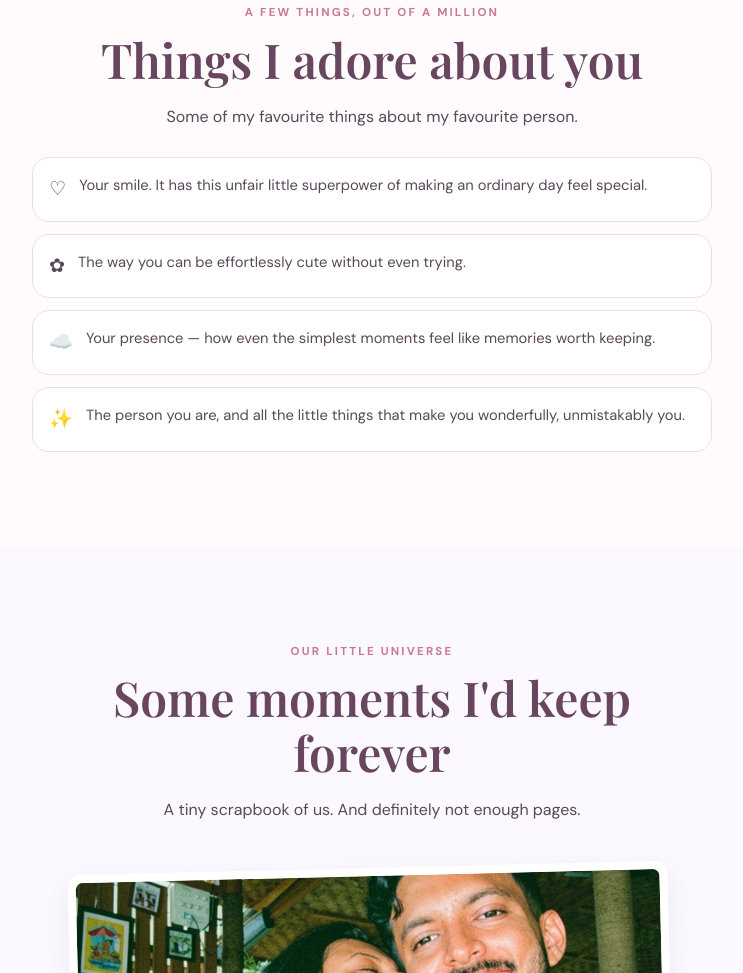
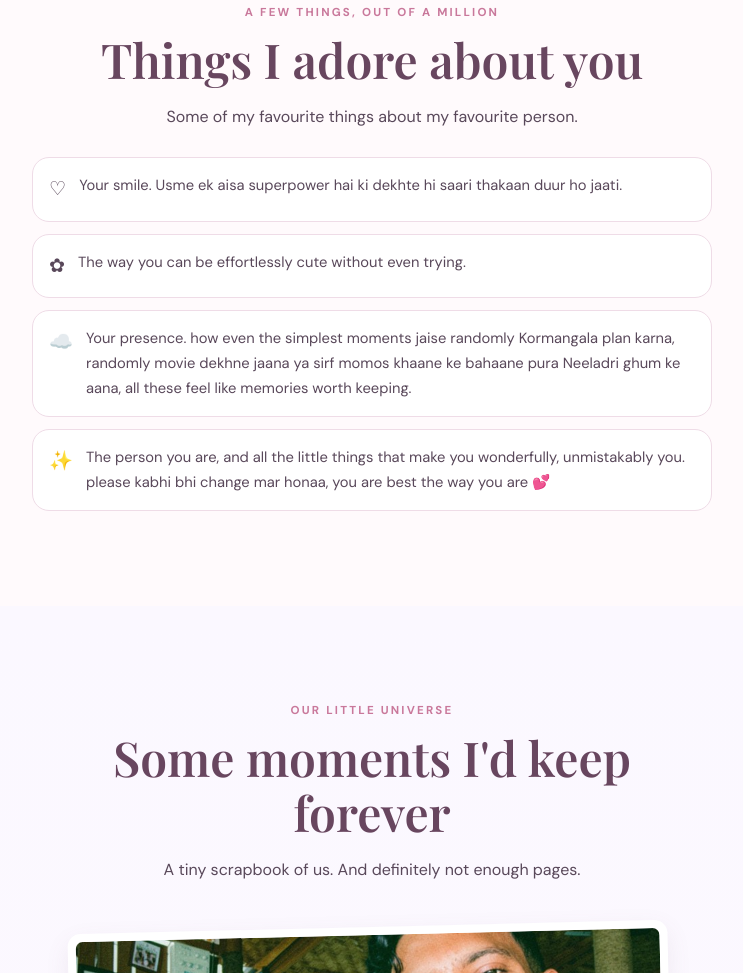
Before and after one commit to harshkc03/harshkc03.github.io, a plain HTML site: page riya26.html in a window 1280 px wide. Shown: the part 1630-2603 px from the top of the page, without its empty margins (268-1011 px from the left). Drawn offline with nearby package versions, Linux system fonts and the light colour scheme; a web font is replaced by a local one.

Commit message:
Update riya26.html

```diff
--- a/riya26.html
+++ b/riya26.html
@@ -103,10 +103,10 @@ footer .heart{color:#c9789b}
  <div class="wrap reveal">
   <div class="center"><div class="kicker">A few things, out of a million</div><h2>Things I adore about you</h2><p>Some of my favourite things about my favourite person.</p></div>
   <div class="love-list">
-   <div class="love-item"><span>♡</span><p>Your smile. It has this unfair little superpower of making an ordinary day feel special.</p></div>
+   <div class="love-item"><span>♡</span><p>Your smile. Usme ek aisa superpower hai ki dekhte hi saari thakaan duur ho jaati.</p></div>
    <div class="love-item"><span>✿</span><p>The way you can be effortlessly cute without even trying.</p></div>
-   <div class="love-item"><span>☁️</span><p>Your presence — how even the simplest moments feel like memories worth keeping.</p></div>
-   <div class="love-item"><span>✨</span><p>The person you are, and all the little things that make you wonderfully, unmistakably you.</p></div>
+   <div class="love-item"><span>☁️</span><p>Your presence. how even the simplest moments jaise randomly Kormangala plan karna, randomly movie dekhne jaana ya sirf momos khaane ke bahaane pura Neeladri ghum ke aana, all these feel like memories worth keeping.</p></div>
+   <div class="love-item"><span>✨</span><p>The person you are, and all the little things that make you wonderfully, unmistakably you. please kabhi bhi change mar honaa, you are best the way you are 💕</p></div>
   </div>
  </div>
 </section>
```
